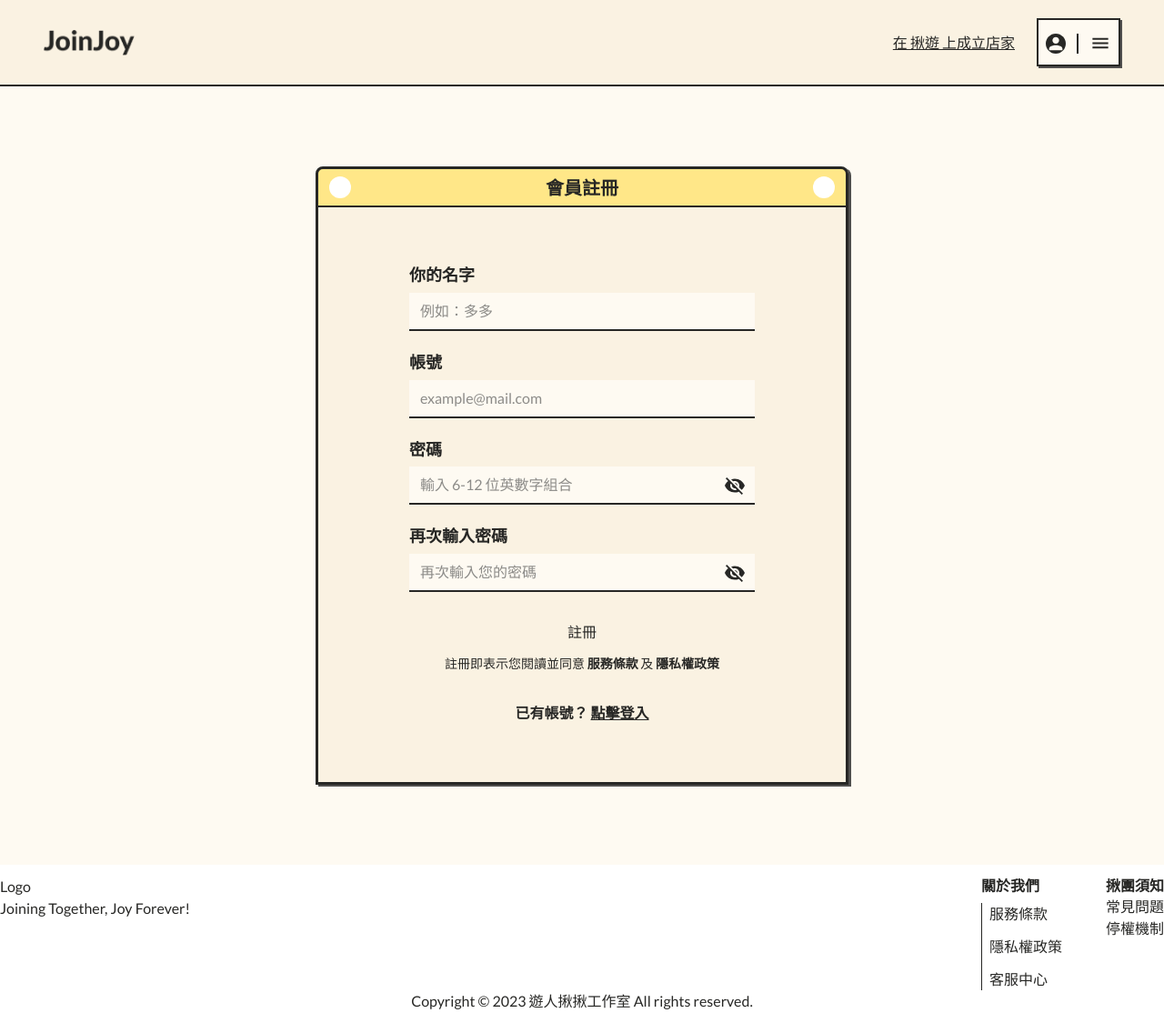
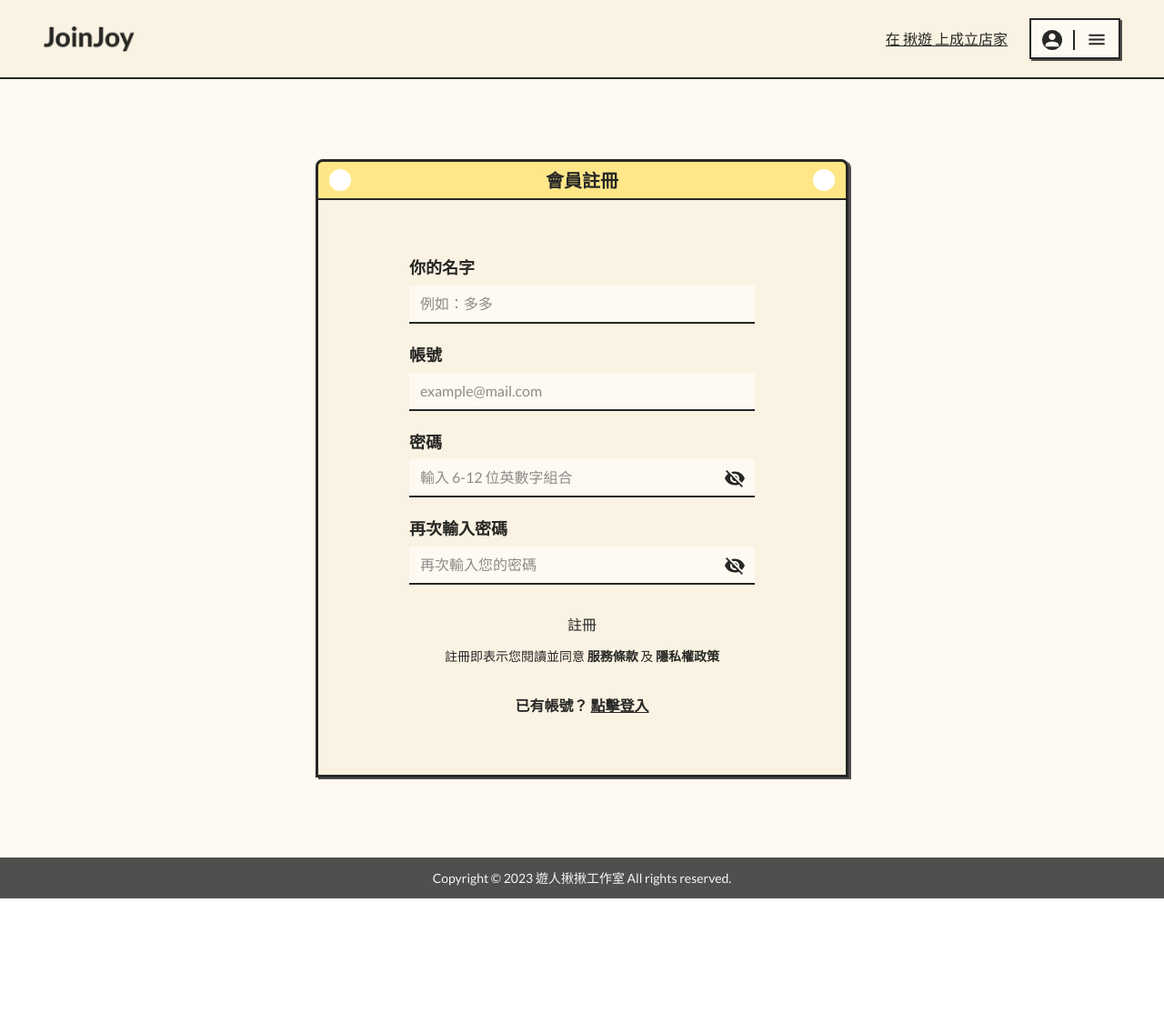
Before and after one commit to star82620/join-joy, a Next.js app: page /signup in a window 1280 px wide. Shown: the whole page at 91% size. After the commit the page ends 988 px from the top, so only its background shows below. Built offline with nearby package versions, Linux system fonts and the light colour scheme.

Commit message:
update/ Footer layout

```diff
--- a/common/components/Footer.tsx
+++ b/common/components/Footer.tsx
@@ -6,8 +6,9 @@ const copyright: string =
 export default function Footer() {
   //簡易版 <div className="text-center w-full">{copyright}</div>
   return (
-    <footer className="flex justify-center items-center py-3 bg-slate-400">
-      <div className="container flex justify-between flex-wrap">
+    <footer className="flex justify-center items-center flex-wrap py-3 bg-gray-700 text-gray-50 text-sm md:text-xs">
+      {/* 完整內容，要寫判斷顯示 */}
+      {/* <div className="container flex justify-between ">
         <div>
           <div>Logo</div>
           <p>Joining Together, Joy Forever!</p>
@@ -35,9 +36,8 @@ export default function Footer() {
             </ul>
           </section>
         </div>
-
-        <p className="text-center w-full">{copyright}</p>
-      </div>
+      </div> */}
+      <p className="text-center w-full">{copyright}</p>
     </footer>
   );
 }
--- a/common/components/GeneralButton.tsx
+++ b/common/components/GeneralButton.tsx
@@ -49,7 +49,7 @@ export default function GeneralButton({
     <button
       className={clsx(
         "border-2 border-gray-950 shadow-btn",
-        "px-2 py-3",
+        "px-3 py-2",
         defaultStyle,
         hoverStyle,
         activeStyle,
```
